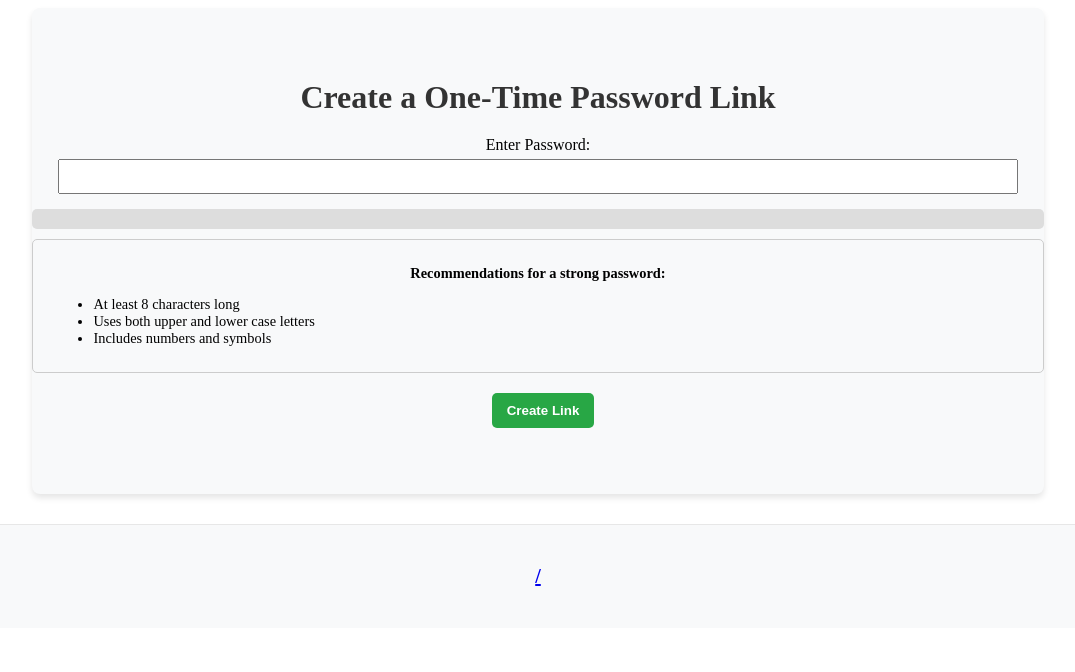
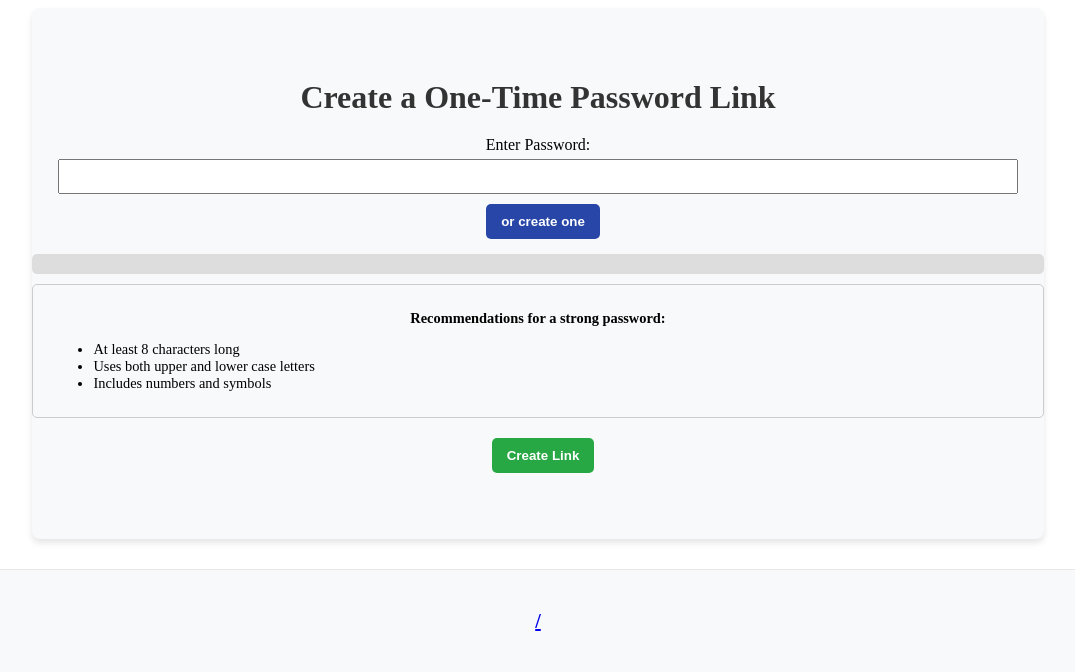
Before and after one commit to nvalezuelakghm/Kdbfaucet_webapp, a Django app: page / in a window 1280 px wide. Shown: the top 672 px of the page, without its empty margins (102-1177 px from the left). Run offline with Django 4.2, Linux system fonts and the light colour scheme.

Commit message:
Modified url to the default url in base, added button to create passwords in index and the style in the css for the new button, working good

```diff
--- a/blank/templates/base.html
+++ b/blank/templates/base.html
@@ -18,7 +18,7 @@
   </div>
     <!-- Footer Section -->
     <footer class="footer">
-        <a href="https://kdbfaucet.org/">
+        <a href="https://kdbflanding.w3spaces.com">
         <p>/</p>
 </a>
     </footer>
--- a/blank/templates/index.html
+++ b/blank/templates/index.html
@@ -1,4 +1,3 @@
-<!-- templates/index.html -->
 {% extends 'base.html' %}
 
 {% block content %}
@@ -9,6 +8,8 @@
         <div class="form-group">
             <label for="password">Enter Password:</label>
             <input type="password" id="password" name="password" class="password-input" required>
+
+            <button type="button" id="generatePassword" class="create-pass" style="margin-top: 10px;">or create one</button>
         </div>
         <div class="password-strength" id="passwordStrength">
             <span id="strengthText" class="strength-text"></span>
@@ -30,21 +31,37 @@ document.getElementById('password').addEventListener('input', function() {
     const strengthMeter = document.getElementById('passwordStrength');
     const strengthText = document.getElementById('strengthText');
     const strengths = {
-        0: { color: "#ff3e36" },   // Red for the weakest level
-        1: { color: "#ff691f", text: "Weak" },       // Orange for weak
-        2: { color: "#ffda36", text: "Moderate" },   // Yellow for moderate
-        3: { color: "#0be881", text: "Strong" }      // Green for strong
+        0: "Too short",
+        1: { color: "#ff3e36", text: "Weak" },       // Red for weak
+        2: { color: "#ff691f", text: "Moderate" },   // Orange for moderate
+        3: { color: "#ffda36", text: "Moderate" },   // Yellow for moderate
+        4: { color: "#0be881", text: "Strong" }      // Green for strong
     };
     let strengthValue = 0;
 
-    if (password.length > 0) strengthValue++;  // Check if password length is greater than 8
-    if (password.match(/[a-z]/) && password.match(/[A-Z]/)) strengthValue++;  // Check for mixed case letters
-    if (password.match(/[0-9]/)) strengthValue++;  // Check for inclusion of numbers
-    if (password.match(/[^a-zA-Z\d]/)) strengthValue++;  // Check for inclusion of special characters
+    if (password.length >= 8) strengthValue++;
+    if (password.match(/[a-z]/) && password.match(/[A-Z]/)) strengthValue++;
+    if (password.match(/[0-9]/)) strengthValue++;
+    if (password.match(/[^a-zA-Z\d]/)) strengthValue++;
 
     strengthMeter.style.width = (strengthValue / 4) * 100 + '%';
-    strengthMeter.style.backgroundColor = strengths[strengthValue].color;
-    strengthText.textContent = strengths[strengthValue].text;
+    strengthMeter.style.backgroundColor = strengths[strengthValue] ? strengths[strengthValue].color : "#ddd";
+    strengthText.textContent = strengths[strengthValue] ? strengths[strengthValue].text : "Invalid";
+});
+
+document.getElementById('generatePassword').addEventListener('click', function() {
+    const chars = 'abcdefghijklmnopqrstuvwxyzABCDEFGHIJKLMNOPQRSTUVWXYZ0123456789!@#$%^&*()_+{}:"<>?|[];\',./`~';
+    let password = '';
+    const passwordLength = 12; // Generate 12 characters long passwords for better security
+
+    for (let i = 0; i < passwordLength; i++) {
+        const randomNumber = Math.floor(Math.random() * chars.length);
+        password += chars.substring(randomNumber, randomNumber +1);
+    }
+
+    document.getElementById('password').value = password;
+    // Trigger the input event listener to update the strength meter
+    document.getElementById('password').dispatchEvent(new Event('input'));
 });
 </script>
 {% endblock %}
--- a/static/css/style.css
+++ b/static/css/style.css
@@ -130,3 +130,14 @@ h1 {
   font-size: 20px; /* You can change this value to the size you prefer */
   font-weight: bold; /* This makes the text bold */
 }
+
+.create-pass {
+    margin-left: 10px;
+    padding: 10px 15px;
+    background-color: #2846a7;
+    color: white;
+    border: none;
+    border-radius: 5px;
+    cursor: pointer;
+    font-weight: bold;
+}
```
